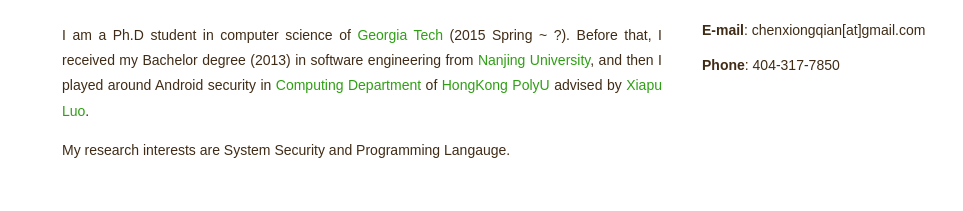
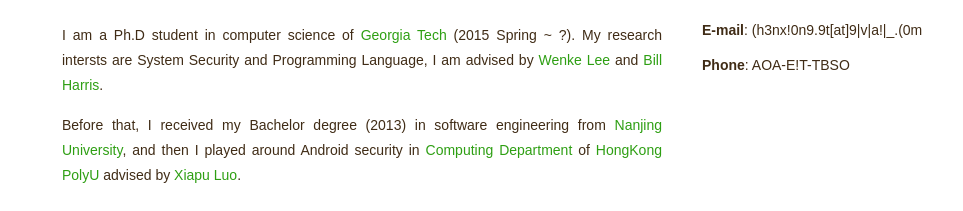
Before and after one commit to 0-14N/0-14N.github.io, a plain HTML site: page index.html in a window 1280 px wide. Shown: the part 284-495 px from the top of the page, without its empty margins (158-1121 px from the left). Drawn offline with Linux system fonts and the light colour scheme.

Commit message:
add adviors

```diff
--- a/index.html
+++ b/index.html
@@ -44,8 +44,9 @@ Released   : 20110825
 						<div class="entry">
 							<!--	<h2 class="title">Home</h2> -->
 							<p><!--<img src="images/photo.jpg" width="25%" height="25%" alt="" class="alignleft border"/> --> I am a Ph.D student in computer science of <a href="http://www.gatech.edu/">Georgia Tech</a> (2015 Spring ~ ?).
-							Before that, I received my Bachelor degree (2013) in software engineering from <a href="http://www.nju.edu.cn/english/">Nanjing University</a>, and then I played around Android security in <a href="http://www.comp.polyu.edu.hk/en/home/index.php">Computing Department</a> of <a href="http://www.polyu.edu.hk/web/en/home/index.html">HongKong PolyU</a> advised by <a href="http://www4.comp.polyu.edu.hk/~csxluo/">Xiapu Luo</a>. <!--Here is my <a href="CV.pdf">CV</a>.--></p>
-							<p>My research interests are System Security and Programming Langauge.</p>
+							My research intersts are System Security and Programming Language, I am advised by <a href="http://wenke.gtisc.gatech.edu">Wenke Lee</a> and <a href="http://www.cc.gatech.edu/~wharris/">Bill Harris</a>.
+							</p>
+							<p>Before that, I received my Bachelor degree (2013) in software engineering from <a href="http://www.nju.edu.cn/english/">Nanjing University</a>, and then I played around Android security in <a href="http://www.comp.polyu.edu.hk/en/home/index.php">Computing Department</a> of <a href="http://www.polyu.edu.hk/web/en/home/index.html">HongKong PolyU</a> advised by <a href="http://www4.comp.polyu.edu.hk/~csxluo/">Xiapu Luo</a>. <!--Here is my <a href="CV.pdf">CV</a>.--></p>
 						</div>
 					</div>
 					<div style="clear: both;">&nbsp;</div>
@@ -60,9 +61,9 @@ Released   : 20110825
 							<!-- <li><b>Address</b>: 266 Ferst Drive, Atlanta, GA 30332-0765 USA
 							</li>
 							<li><b>Office</b>: 2319, Klause Advaced Computing Building</li> -->
-							<li><b>E-mail</b>: chenxiongqian[at]gmail.com
+							<li><b>E-mail</b>: (h3nx!0n9.9t[at]9|v|a!|_.(0m
 							</li>
-							<li><b>Phone</b>: 404-317-7850
+							<li><b>Phone</b>: AOA-E!T-TBSO
 							</li>
 						</ul>
 						</li>
```
